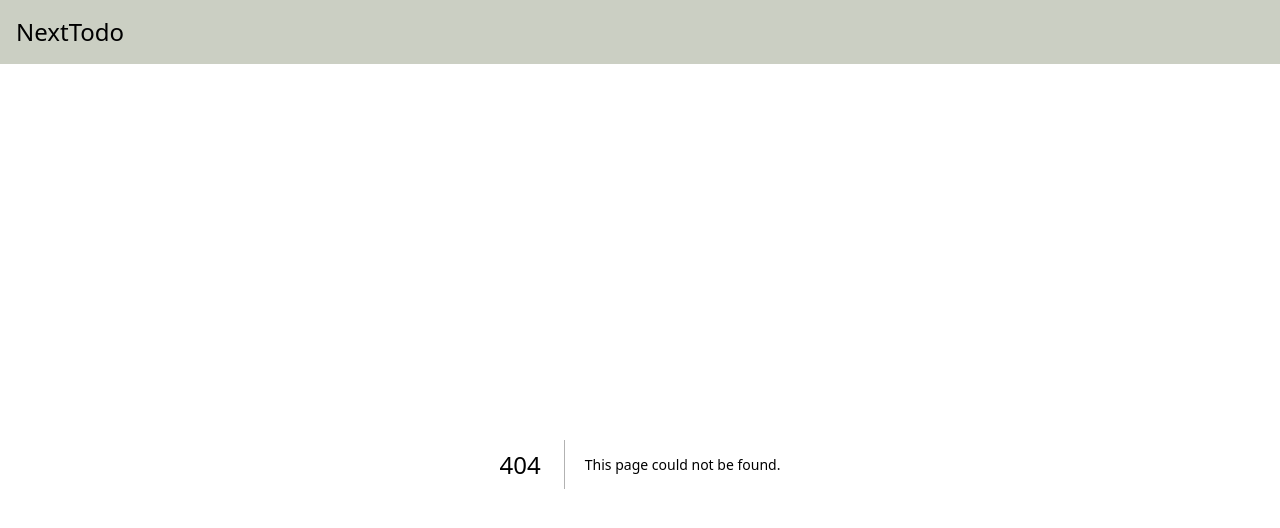
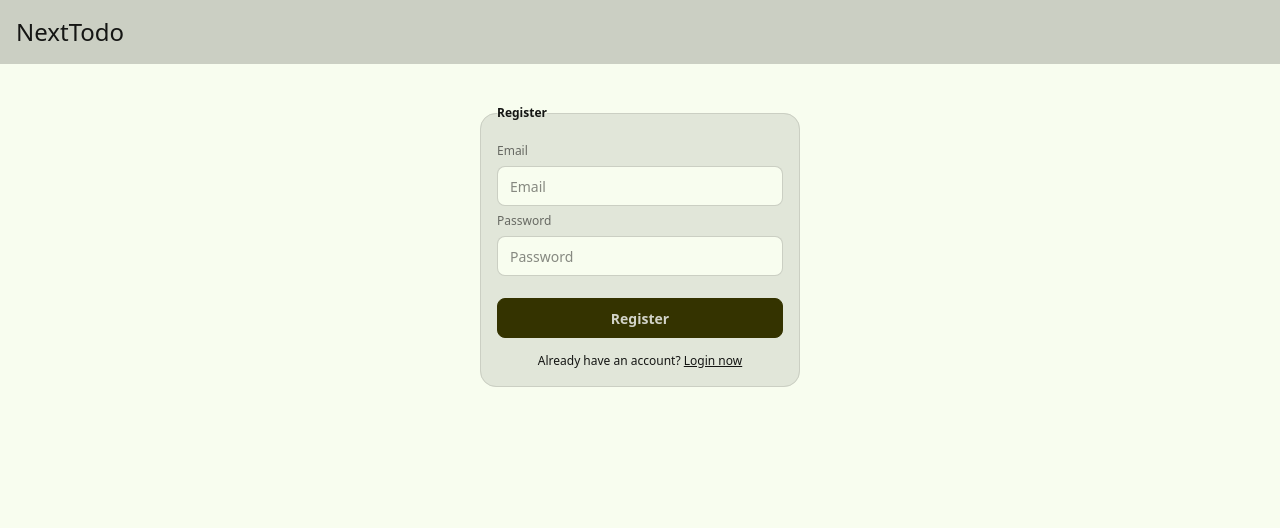
Before and after one commit to Dominiclee12/next-todo, a Next.js app: page /register in a window 1280 px wide. Before the commit this address had no page. Shown: the top 528 px of the page. Built offline with nearby package versions, Linux system fonts and the light colour scheme.

Commit message:
Add register page

```diff
--- /dev/null
+++ b/app/register/page.tsx
@@ -0,0 +1,26 @@
+import Link from "next/link";
+import React from "react";
+
+const RegisterPage = () => {
+	return (
+		<fieldset className="fieldset bg-base-200 border-base-300 rounded-box w-xs border p-4 mx-auto mt-8">
+			<legend className="fieldset-legend">Register</legend>
+
+			<label className="label">Email</label>
+			<input type="email" className="input" placeholder="Email" />
+
+			<label className="label">Password</label>
+			<input type="password" className="input" placeholder="Password" />
+
+			<button className="btn btn-neutral mt-4">Register</button>
+			<p className="mt-2 text-center">
+				Already have an account?{" "}
+				<Link className="link" href="/login">
+					Login now
+				</Link>
+			</p>
+		</fieldset>
+	);
+};
+
+export default RegisterPage;
```
